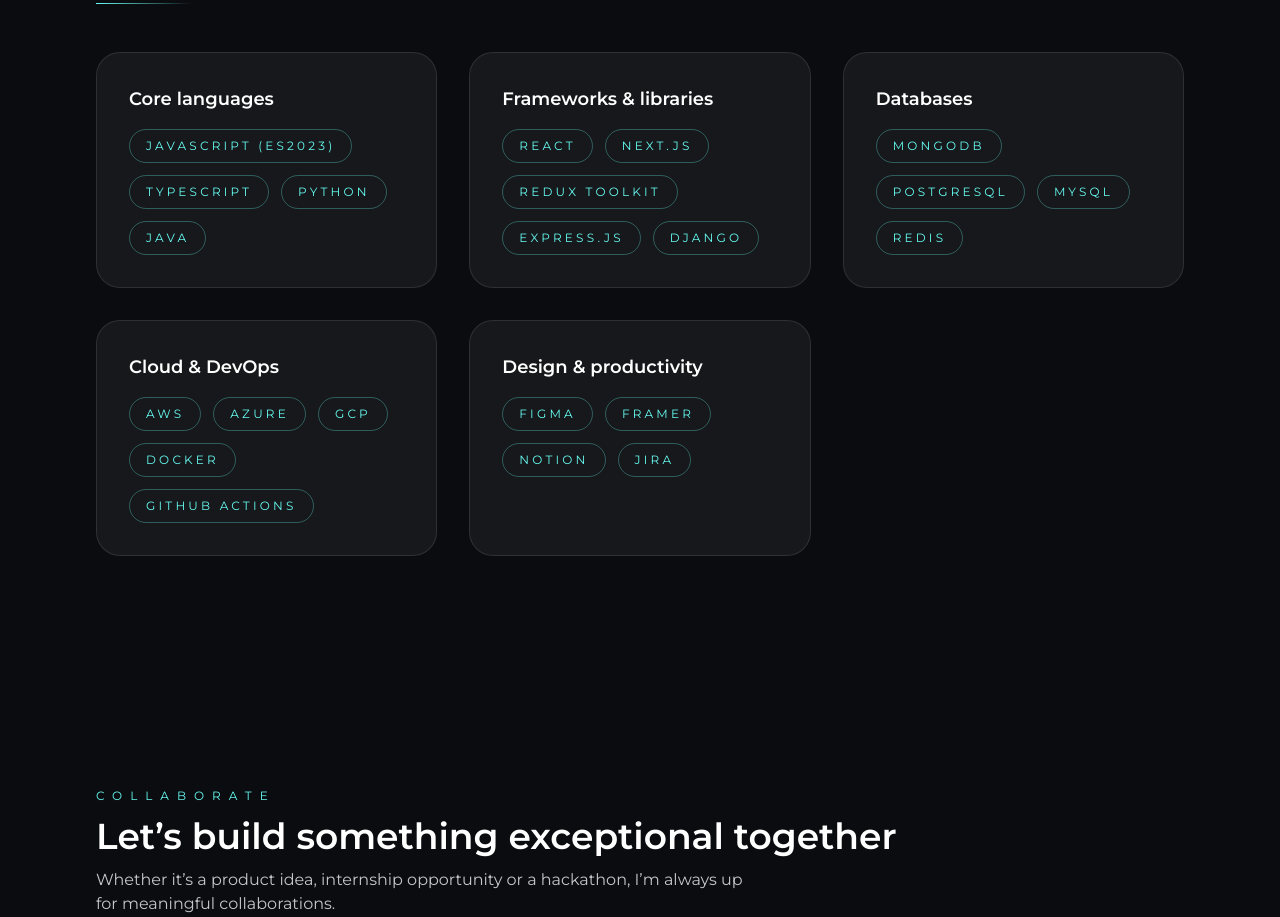
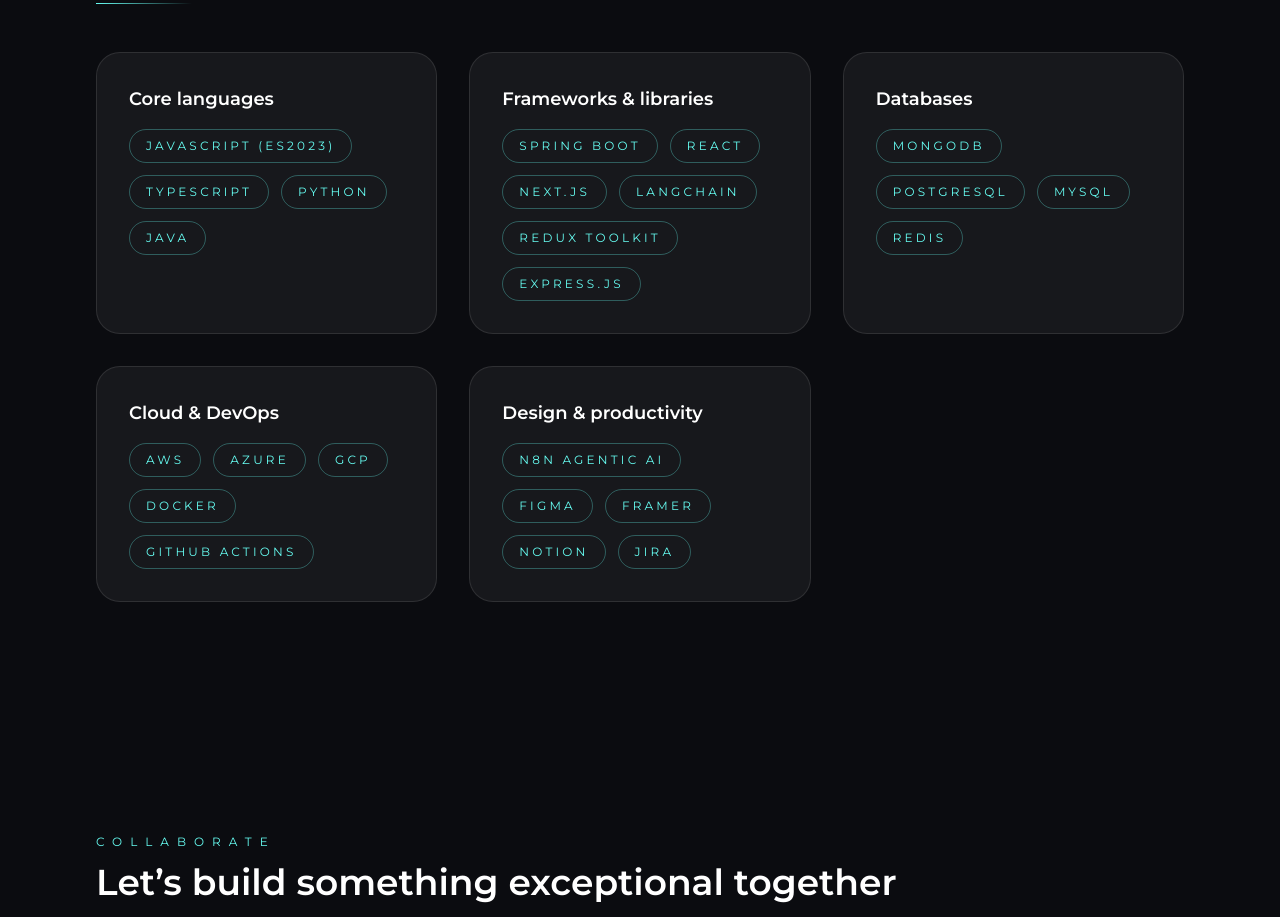
Before and after one commit to trinayreddy4/Portfolio, a React (Vite) app: page / in a window 1280 px wide. Shown: the part 5100-6017 px from the top of the page. Built offline with nearby package versions, Linux system fonts and the light colour scheme.

Commit message:
Update Skills.jsx

```diff
--- a/src/pages/Home/Skills.jsx
+++ b/src/pages/Home/Skills.jsx
@@ -8,7 +8,7 @@ const skillGroups = [
   },
   {
     title: 'Frameworks & libraries',
-    items: ['React', 'Next.js', 'Redux Toolkit', 'Express.js', 'Django'],
+    items: ['Spring Boot','React', 'Next.js', 'Langchain','Redux Toolkit', 'Express.js'],
   },
   {
     title: 'Databases',
@@ -20,7 +20,7 @@ const skillGroups = [
   },
   {
     title: 'Design & productivity',
-    items: ['Figma', 'Framer', 'Notion', 'Jira'],
+    items: ['N8N Agentic AI','Figma', 'Framer', 'Notion', 'Jira'],
   },
 ]
 
```
